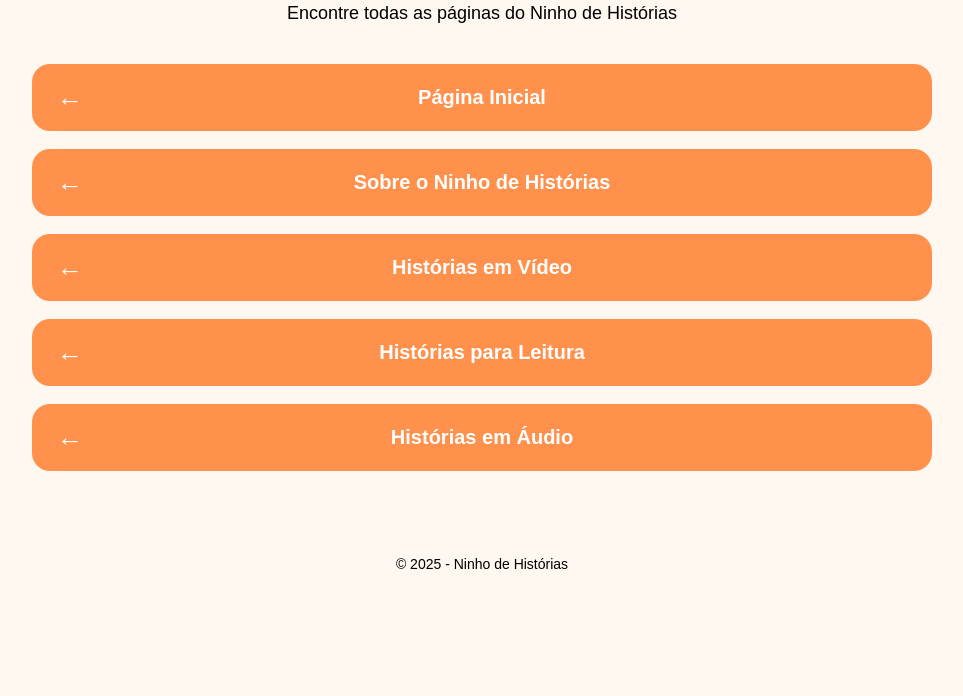
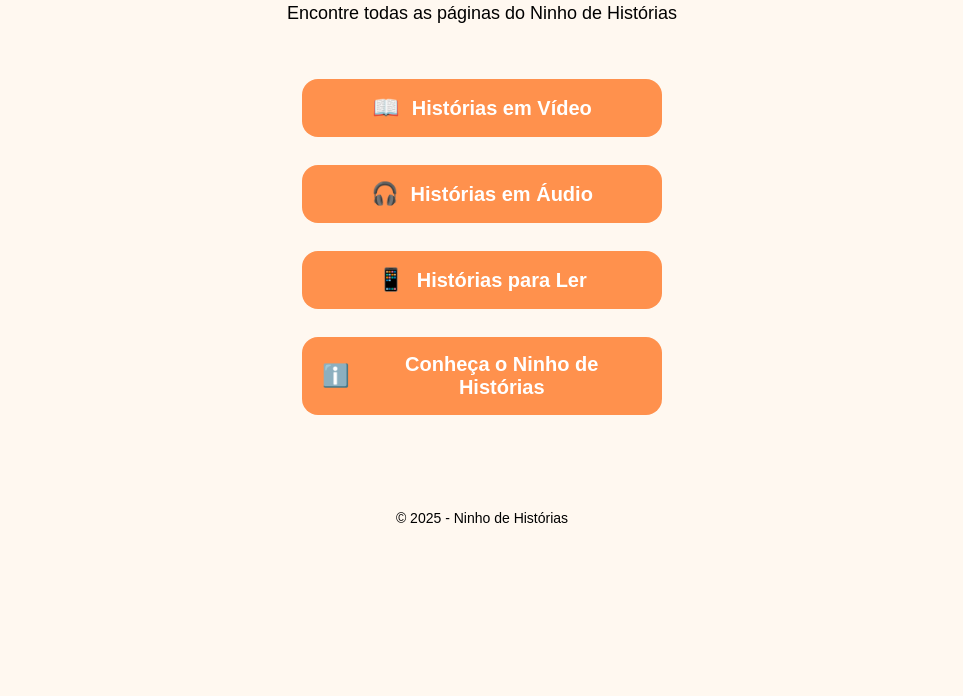
Before and after one commit to ninhodehistorias/ninho-de-historias, a plain HTML site: page mapa-do-site.html in a window 1280 px wide. Shown: the part 104-800 px from the top of the page, without its empty margins (158-1121 px from the left). Drawn offline with Linux system fonts and the light colour scheme.

Commit message:
Update mapa-do-site.html

```diff
--- a/mapa-do-site.html
+++ b/mapa-do-site.html
@@ -15,65 +15,70 @@
     }
 
     header {
-      padding: 30px 15px 10px;
+      padding: 30px 15px 20px;
     }
 
     header h1 {
       font-size: 32px;
-      margin-bottom: 5px;
+      margin-bottom: 8px;
     }
 
     header p {
       font-size: 18px;
-      margin-bottom: 30px;
+      margin-bottom: 35px;
     }
 
     section {
-      max-width: 900px;
+      max-width: 800px;
       margin: auto;
-      padding: 0 15px 40px;
+      padding-bottom: 40px;
     }
 
     .lista {
       display: flex;
       flex-direction: column;
-      gap: 18px;
+      align-items: center;
+      gap: 28px;
     }
 
-    /* BOTÃO AJUSTADO */
+    /* BOTÃO NO TAMANHO DA IMAGEM */
     .btn-link {
-      position: relative;
       display: flex;
       align-items: center;
       justify-content: center;
+      gap: 12px;
+      width: 320px;
       background: #ff914d;
       color: white;
       text-decoration: none;
       font-weight: bold;
       font-size: 20px;
-      padding: 22px 20px;
-      border-radius: 18px;
+      padding: 16px 20px;
+      border-radius: 16px;
       transition: background 0.3s, transform 0.2s;
     }
 
     .btn-link:hover {
       background: #ff7a2c;
-      transform: scale(1.01);
+      transform: scale(1.03);
     }
 
-    /* SETA FIXA À ESQUERDA */
-    .btn-link::before {
-      content: "←";
-      position: absolute;
-      left: 25px;
-      font-size: 26px;
+    .btn-link span {
+      font-size: 22px;
     }
 
     footer {
-      margin-top: 30px;
+      margin-top: 40px;
       padding: 15px;
       font-size: 14px;
-      color: #000;
+    }
+
+    /* Ajuste para celular */
+    @media (max-width: 420px) {
+      .btn-link {
+        width: 90%;
+        font-size: 18px;
+      }
     }
   </style>
 </head>
@@ -89,24 +94,20 @@
 
   <div class="lista">
 
-    <a class="btn-link" href="index.html">
-      Página Inicial
+    <a class="btn-link" href="historias.html">
+      <span>📖</span> Histórias em Vídeo
+    </a>
+
+    <a class="btn-link" href="audios.html">
+      <span>🎧</span> Histórias em Áudio
+    </a>
+
+    <a class="btn-link" href="leitura.html">
+      <span>📱</span> Histórias para Ler
     </a>
 
     <a class="btn-link" href="sobre.html">
-      Sobre o Ninho de Histórias
-    </a>
-
-    <a class="btn-link" href="historias.html">
-      Histórias em Vídeo
-    </a>
-
-    <a class="btn-link" href="leitura.html">
-      Histórias para Leitura
-    </a>
-
-    <a class="btn-link" href="audios.html">
-      Histórias em Áudio
+      <span>ℹ️</span> Conheça o Ninho de Histórias
     </a>
 
   </div>
```
